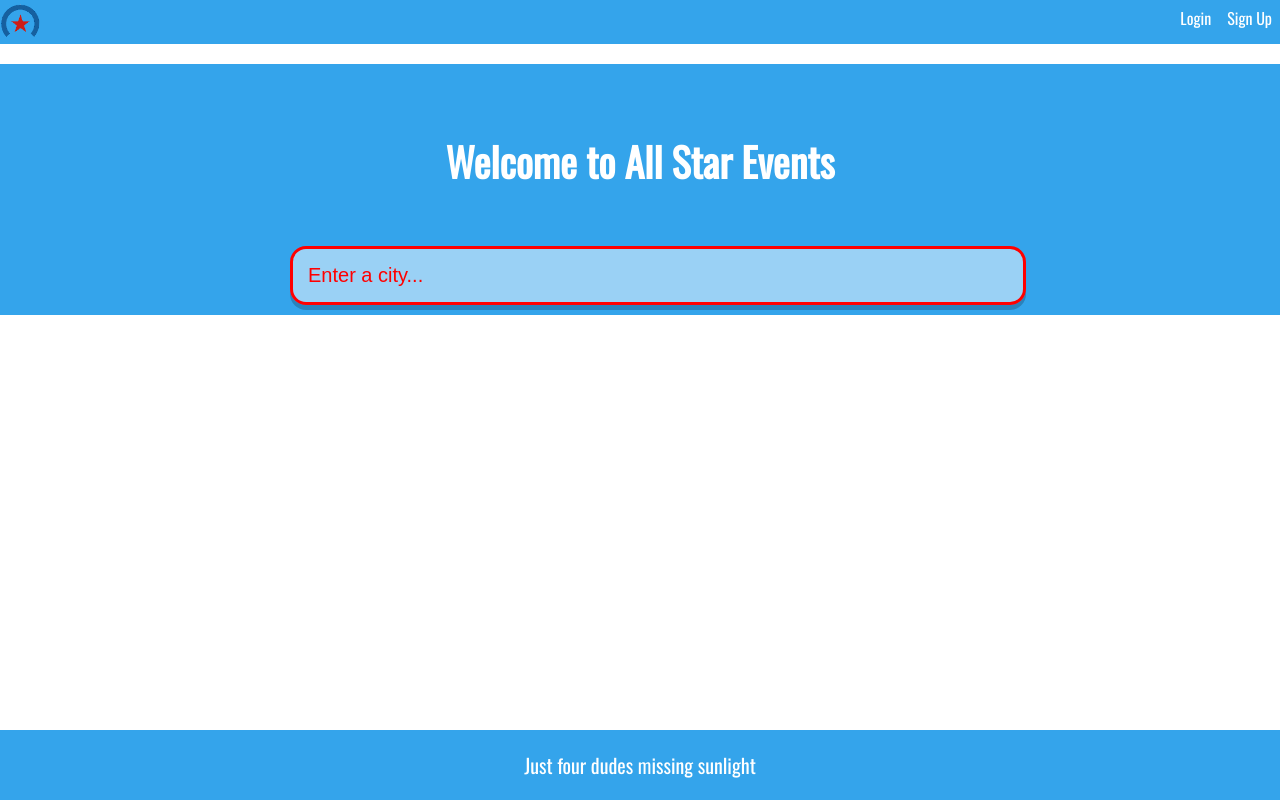
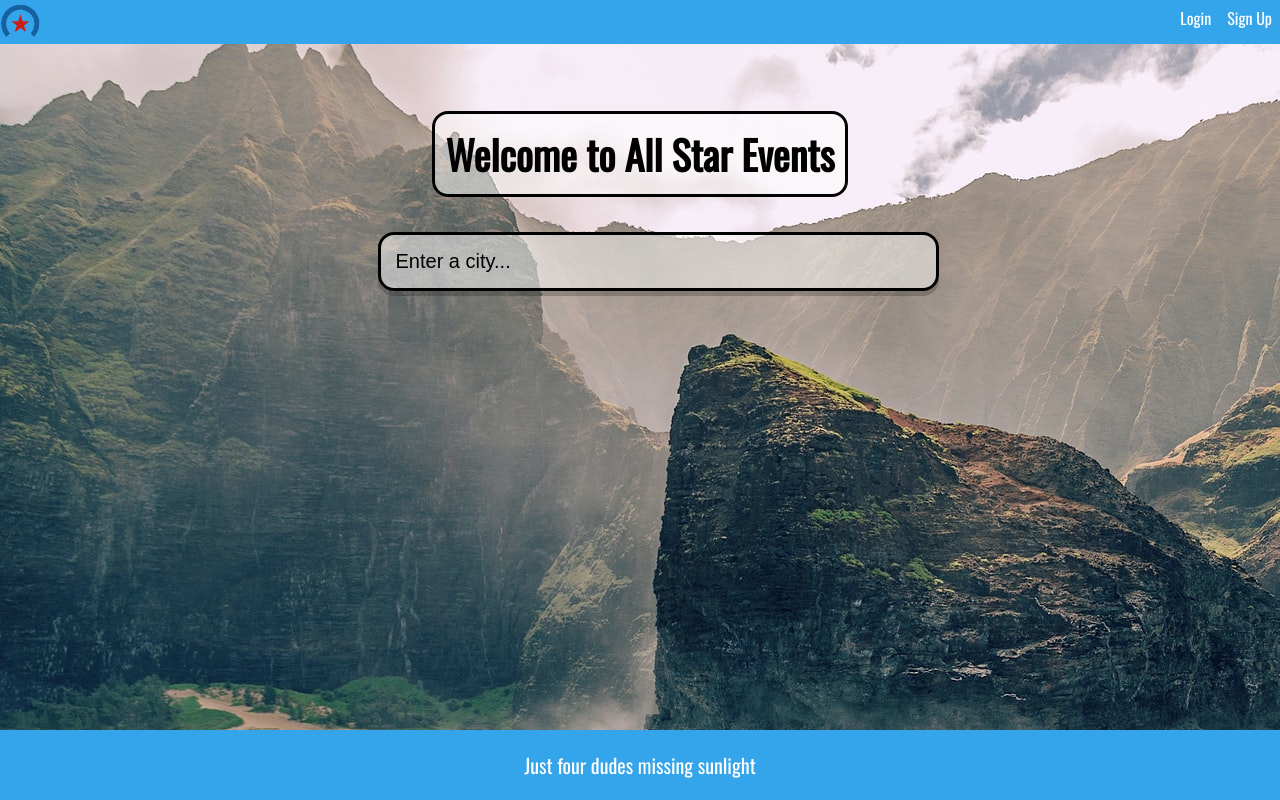
Before and after one commit to Jonathan-Sandifer/All-Star-Events, a React (Create React App) app in the folder ghi/: page / in a window 1280 px wide. Built offline with nearby package versions, Linux system fonts and the light colour scheme.

Commit message:
Mainpage looks nice

```diff
--- a/ghi/src/components/MainPage.js
+++ b/ghi/src/components/MainPage.js
@@ -4,9 +4,10 @@ import Search from './Search';
 function MainPage() {
     return (
       <div className="mainpage">
-        <div className="mainpage">
-          <h1 className="display-5 fw-bold">Welcome to All Star Events</h1>
+        <div>
+          <h1 className="mainheader">Welcome to All Star Events</h1>
         </div>
+        <br />
         <Search />
         <div className="footer">
           <p>Just four dudes missing sunlight</p>
--- a/ghi/src/index.css
+++ b/ghi/src/index.css
@@ -20,6 +20,10 @@ ul {
     padding: 0;
     overflow: hidden;
 
+  }
+
+body {
+  background-image: url('./images/img-home.jpg');
 }
 
 .spacer {
@@ -132,14 +136,21 @@ li {
 }
 
 .mainpage {
+    padding-bottom: 5px;
+    text-align: center;
+    color: black;
+    font-size: 20px;
+    margin-top: 80px;
+    margin-left: 300px;
+    margin-right: 300px;
+  }
+
+.mainheader{
+  display: inline;
+  border: 3px solid black;
   padding: 10px;
-    text-align: center;
-    background: #34a4eb;
-    color: white;
-    font-size: 20px;
-    margin-top: 20px;
-    margin-left: -8px;
-    margin-right: -8px;
+  background-color: rgba(255, 255, 255, 0.5);
+  border-radius: 16px 16px 16px 16px;
 }
 
 .footer {
@@ -164,7 +175,7 @@ li {
 
 .search-box .search-bar {
   display: inline-block;
-    width: 100%;
+  width: 75%;
   padding: 15px;
   /* text-align: center; */
 
@@ -176,17 +187,17 @@ li {
 
   background-color: rgba(255, 255, 255, 0.5);
   border-radius: 16px 16px 16px 16px;
-    border: 3px solid red;
+  border: 3px solid black;
   margin-top: -25px;
 
   box-shadow: 0px 5px rgba(0, 0, 0, 0.2);
   /* color: 313131; */
-    color: red;
+  color: black;
   font-size: 20px;
   transition: 0.4s ease;
 }
 
 ::placeholder { /* Chrome, Firefox, Opera, Safari 10.1+ */
-    color: red;
+  color: black;
   opacity: 1; /* Firefox */
 }
```
Lines whose indentation alone changed are shown as unchanged.
